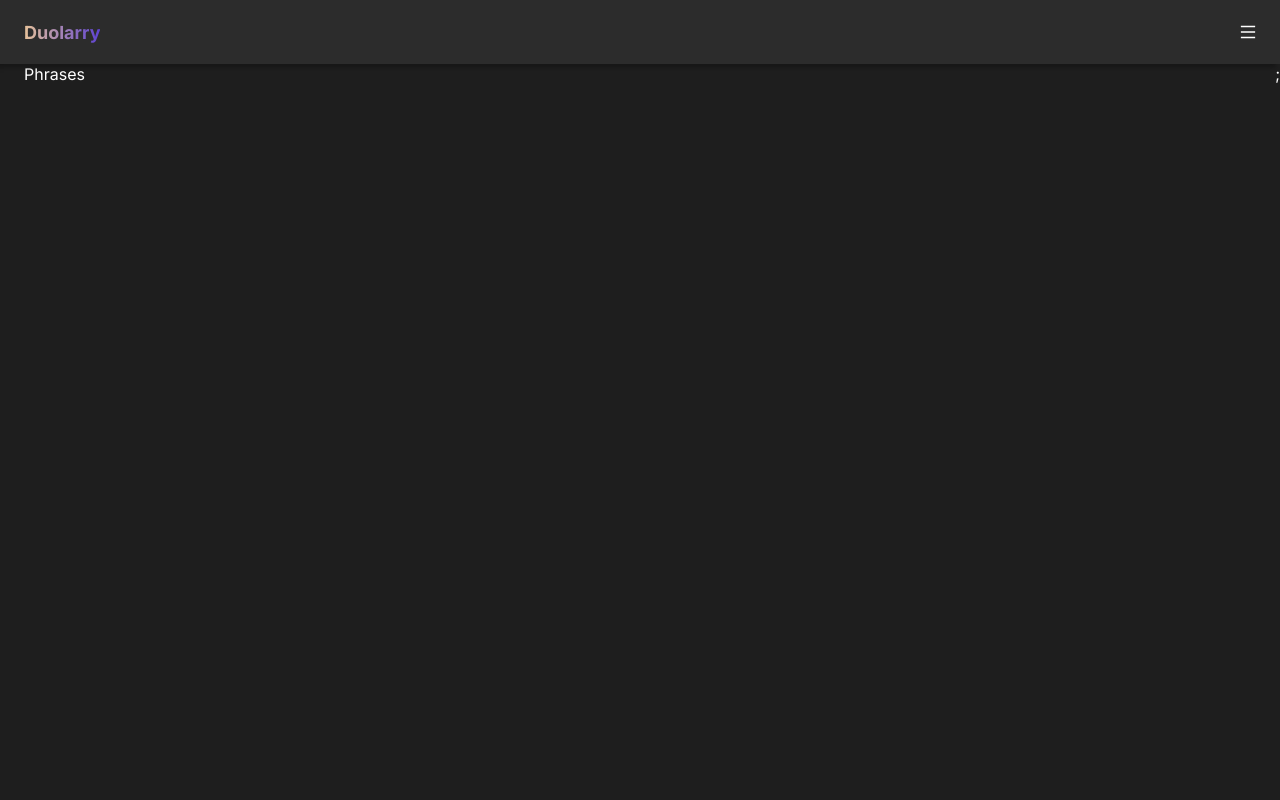
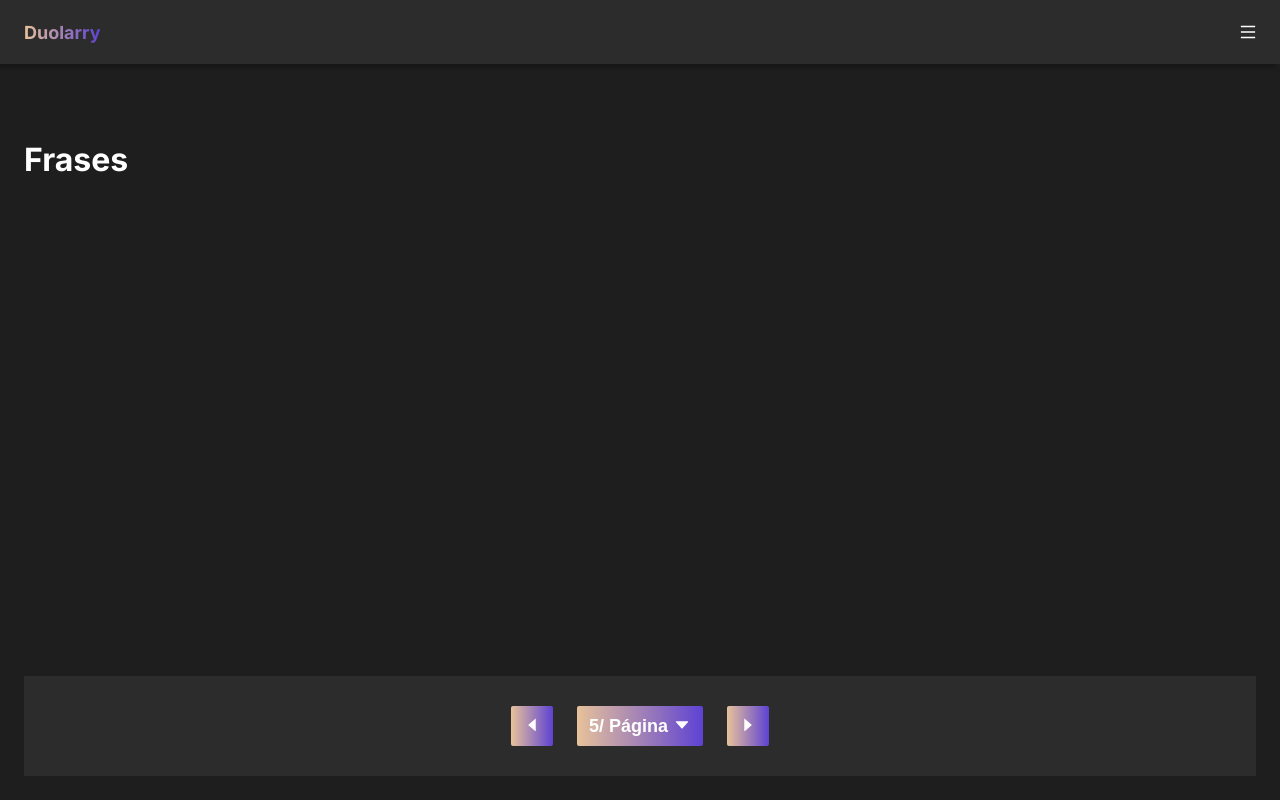
Before and after one commit to YgorMendes/duolarry, a Next.js app: page /phrases in a window 1280 px wide. Built offline with nearby package versions, Linux system fonts and the light colour scheme.

Commit message:
feat: create page phrases

```diff
--- a/src/app/components/header/styles.scss
+++ b/src/app/components/header/styles.scss
@@ -38,6 +38,7 @@
   }
 
   .header_menu-burger {
+    -webkit-tap-highlight-color: transparent;
     cursor: pointer;
     z-index: 2;
     color: var(--white-100);
--- a/src/app/components/menu/item/items.tsx
+++ b/src/app/components/menu/item/items.tsx
@@ -19,14 +19,23 @@ function Item({
   currentSelected,
   ...props
 }: IItem) {
-  const [selected, setSelected] = useState<boolean>();
+  const [selected, setSelected] = useState<boolean>(false);
 
   useEffect(() => {
     setSelected(id === currentSelected);
   }, [currentSelected]);
 
   useEffect(() => {
-    if (id === "home") setSelected(true);
+    if (window.location.href.includes("phrases") && id === "phrases")
+      setSelected(true);
+    if (window.location.href.includes("learning") && id === "learning")
+      setSelected(true);
+    if (
+      !window.location.href.includes("learning") &&
+      !window.location.href.includes("phrases") &&
+      id === "home"
+    )
+      setSelected(true);
   }, []);
   return (
     <li className="menu-item" {...props}>
--- /dev/null
+++ b/src/app/components/phrase-item/phrase-item.tsx
@@ -0,0 +1,23 @@
+import React from "react";
+import { MoreOutlined } from "@ant-design/icons";
+import "./styles.scss";
+
+interface IPhraseItem extends React.HTMLAttributes<HTMLLIElement> {
+  priority: "low" | "medium" | "hight";
+  text: string;
+}
+
+function PhraseItem({ text, priority, ...props }: IPhraseItem) {
+  return (
+    <li {...props} className="phrase-item" {...props}>
+      <div>
+        <div className={`phrase-item_priority is-${priority}`} />
+        <div>{text}</div>
+      </div>
+
+      <MoreOutlined />
+    </li>
+  );
+}
+
+export default PhraseItem;
--- /dev/null
+++ b/src/app/components/phrase-item/styles.scss
@@ -0,0 +1,37 @@
+.phrase-item {
+  width: auto;
+  min-height: 40px;
+  display: flex;
+  align-items: center;
+  justify-content: space-between;
+  margin-bottom: 12px;
+
+  div {
+    min-height: 40px;
+    display: flex;
+    flex-direction: row;
+    align-items: center;
+  }
+
+  .phrase-item_priority {
+    width: 4px;
+    min-width: 4px;
+    height: 100%;
+    margin-right: 12px;
+
+    &.is-low {
+      background-color: #45c4b0;
+    }
+    &.is-medium {
+      background-color: #e7c29a;
+    }
+    &.is-hight {
+      background-color: #5e42d3;
+    }
+  }
+
+  span {
+    cursor: pointer;
+    transform: scale(1.4);
+  }
+}
--- /dev/null
+++ b/src/app/components/types.ts
@@ -0,0 +1,5 @@
+export interface IPhrase {
+  text: string;
+  priority: "low" | "medium" | "hight";
+  id: string;
+}
--- a/src/app/phrases/page.tsx
+++ b/src/app/phrases/page.tsx
@@ -1,11 +1,49 @@
+"use client";
 import React from "react";
 import { Suspense } from "react";
-import { redirect } from "next/navigation";
+import PharaseItem from "../components/phrase-item/phrase-item";
+import "./styles.scss";
+import { IPhrase } from "../components/types";
+import {
+  CaretDownOutlined,
+  CaretLeftOutlined,
+  CaretRightOutlined,
+} from "@ant-design/icons";
 
 export default function Phrases() {
+  const phrasesStore = localStorage.getItem("phrases");
+  const phrases = JSON.parse(phrasesStore || "[]");
+
   return (
     <Suspense>
-      <main className="contant">Phrases</main>;
+      <main
+        className="contant phrases"
+        style={{ height: `calc(${window.innerHeight}px - 64px)` }}
+      >
+        <div>
+          <h1 className="title">Frases</h1>
+
+          <ul className="phrases_list">
+            {phrases?.map(({ text, priority, id }: IPhrase) => {
+              return (
+                <PharaseItem key={id} text={text} priority={priority} id={id} />
+              );
+            })}
+          </ul>
+        </div>
+
+        <div className="phrases_pagination">
+          <button className="phrases_pagination_btn btn">
+            <CaretLeftOutlined />
+          </button>
+          <button className="phrases_pagination_btn btn">
+            5/ Página <CaretDownOutlined />
+          </button>
+          <button className="phrases_pagination_btn btn">
+            <CaretRightOutlined />
+          </button>
+        </div>
+      </main>
     </Suspense>
   );
 }
--- /dev/null
+++ b/src/app/phrases/styles.scss
@@ -0,0 +1,28 @@
+.phrases {
+  display: flex;
+  flex-direction: column;
+  justify-content: space-between;
+
+  .phrases_list {
+    list-style: none;
+    padding: 0;
+  }
+
+  .phrases_pagination {
+    height: 100px;
+    width: auto;
+    margin-bottom: 24px;
+    display: flex;
+    flex-direction: row;
+    justify-content: center;
+    align-items: center;
+    column-gap: 24px;
+    background-color: var(--bg-dark);
+
+    .phrases_pagination_btn {
+      white-space: nowrap;
+      width: min-content;
+      padding: 0 12px;
+    }
+  }
+}
```
Also changed, not shown: src/app/page.tsx (+8 -4 lines).
